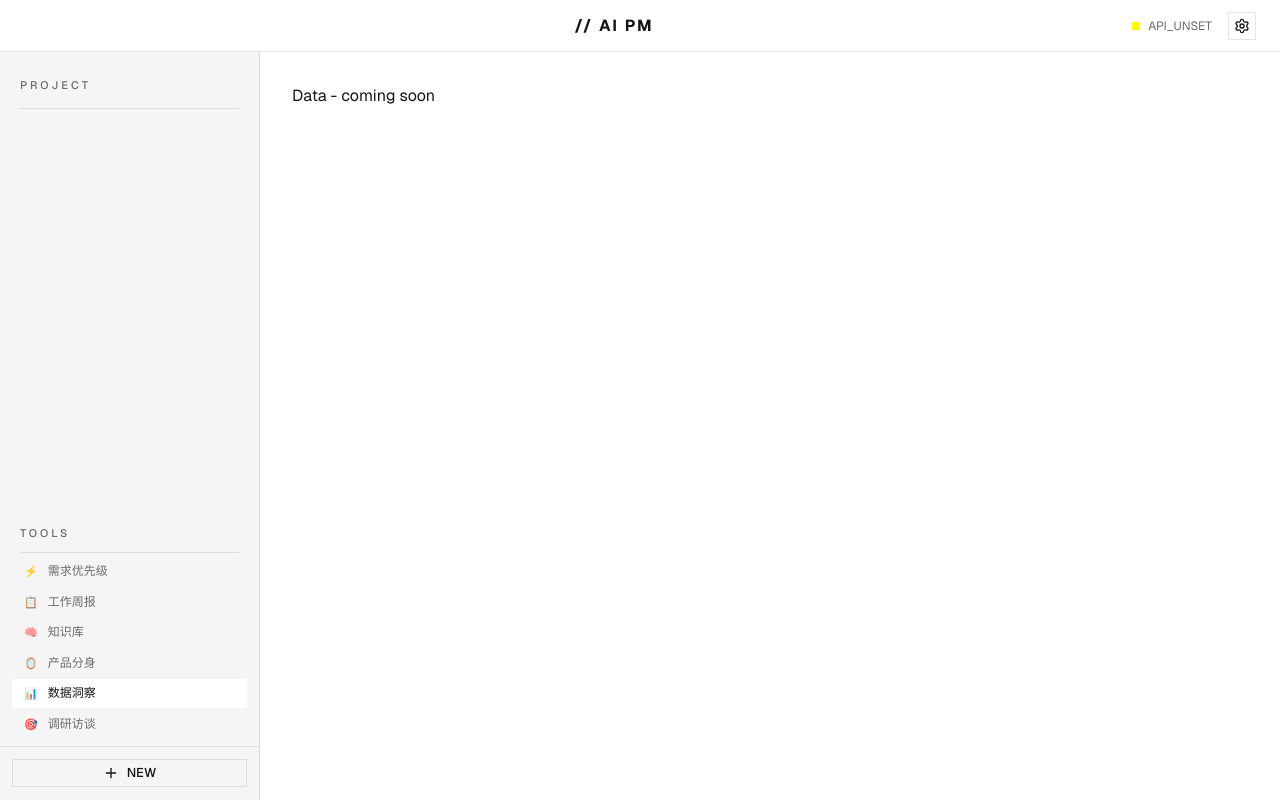
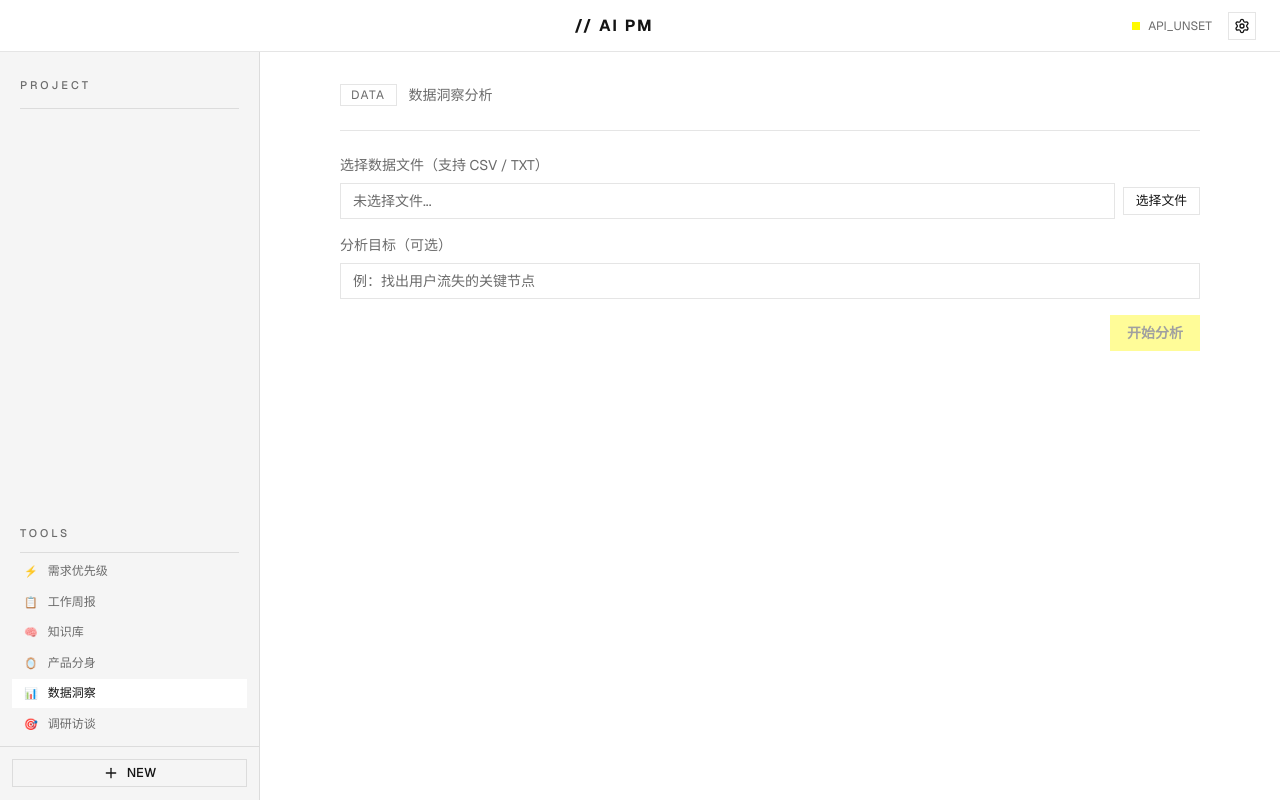
Before and after one commit to K3tty5555/AI_PM, a React (Vite) app in the folder app/: page /tools/data in a window 1280 px wide. Built offline with nearby package versions, Linux system fonts and the light colour scheme.

Commit message:
feat: data analysis tool page (CSV/TXT file upload)

```diff
--- a/app/src/pages/tools/Data.tsx
+++ b/app/src/pages/tools/Data.tsx
@@ -1,3 +1,119 @@
+import { useState, useCallback } from "react"
+import { open as openDialog } from "@tauri-apps/plugin-dialog"
+import { Badge } from "@/components/ui/badge"
+import { Button } from "@/components/ui/button"
+import { ProgressBar } from "@/components/ui/progress-bar"
+import { PrdViewer } from "@/components/prd-viewer"
+import { useToolStream } from "@/hooks/use-tool-stream"
+import { cn } from "@/lib/utils"
+
 export function ToolDataPage() {
-  return <div>Data - coming soon</div>
+  const [filePath, setFilePath] = useState("")
+  const [analysisGoal, setAnalysisGoal] = useState("")
+  const { text, isStreaming, isThinking, elapsedSeconds, error, streamMeta, run, reset } = useToolStream("ai-pm-data")
+
+  const handleSelectFile = useCallback(async () => {
+    const selected = await openDialog({
+      filters: [{ name: "数据文件", extensions: ["csv", "txt", "md"] }],
+    })
+    if (selected && typeof selected === "string") {
+      setFilePath(selected)
+    }
+  }, [])
+
+  const handleRun = useCallback(() => {
+    if (!filePath) return
+    reset()
+    const goal = analysisGoal.trim() || "请对数据进行全面洞察分析，发现关键趋势和问题"
+    run(goal, filePath)
+  }, [filePath, analysisGoal, run, reset])
+
+  const progressValue = isStreaming ? Math.min(90, Math.floor(text.length / 30)) : text ? 100 : 0
+
+  return (
+    <div className="mx-auto w-full max-w-[860px]">
+      <div className="mb-6 flex items-center gap-3">
+        <Badge variant="outline">DATA</Badge>
+        <span className="text-sm text-[var(--text-muted)]">数据洞察分析</span>
+      </div>
+      <div className="h-px bg-[var(--border)]" />
+
+      {!isStreaming && !text && (
+        <div className="mt-6 space-y-4">
+          <div>
+            <p className="mb-2 text-sm text-[var(--text-muted)]">选择数据文件（支持 CSV / TXT）</p>
+            <div className="flex items-center gap-2">
+              <input
+                type="text"
+                value={filePath}
+                readOnly
+                placeholder="未选择文件..."
+                className={cn(
+                  "flex-1 h-9 px-3 text-sm bg-transparent border border-[var(--border)]",
+                  "placeholder:text-[var(--text-muted)] outline-none"
+                )}
+              />
+              <Button variant="ghost" size="sm" onClick={handleSelectFile}>选择文件</Button>
+            </div>
+          </div>
+          <div>
+            <p className="mb-2 text-sm text-[var(--text-muted)]">分析目标（可选）</p>
+            <input
+              type="text"
+              value={analysisGoal}
+              onChange={(e) => setAnalysisGoal(e.target.value)}
+              placeholder="例：找出用户流失的关键节点"
+              className={cn(
+                "w-full h-9 px-3 text-sm bg-transparent border border-[var(--border)]",
+                "placeholder:text-[var(--text-muted)] outline-none",
+                "focus:border-[var(--yellow)] transition-[border-color]"
+              )}
+            />
+          </div>
+          <div className="flex justify-end">
+            <Button variant="primary" onClick={handleRun} disabled={!filePath}>开始分析</Button>
+          </div>
+        </div>
+      )}
+
+      {isStreaming && (
+        <div className="mt-6">
+          <ProgressBar value={progressValue} animated />
+          {isThinking && <p className="mt-2 text-sm text-[var(--text-muted)] animate-pulse">正在思考...</p>}
+          <p className="mt-2 font-[var(--font-geist-mono),_'Courier_New',_monospace] text-xs text-[var(--text-muted)]">
+            {String(Math.floor(elapsedSeconds / 60)).padStart(2, "0")}:{String(elapsedSeconds % 60).padStart(2, "0")}
+          </p>
+        </div>
+      )}
+
+      {error && (
+        <div className="mt-4 border border-[var(--destructive)]/30 bg-[var(--destructive)]/5 p-4">
+          <p className="text-sm text-[var(--destructive)]">{error}</p>
+          <Button variant="ghost" size="sm" onClick={() => { reset(); setFilePath(""); setAnalysisGoal("") }} className="mt-2">重置</Button>
+        </div>
+      )}
+
+      {text && (
+        <div className="mt-6">
+          <div className="mb-3 flex items-center justify-between">
+            <span className="font-[var(--font-geist-mono),_'Courier_New',_monospace] text-xs uppercase tracking-[2px] text-[var(--text-muted)]">ANALYSIS RESULT</span>
+            {!isStreaming && (
+              <div className="flex gap-2">
+                <Button variant="ghost" size="sm" onClick={() => { reset(); setFilePath(""); setAnalysisGoal("") }}>重新分析</Button>
+                <Button variant="ghost" size="sm" onClick={() => navigator.clipboard.writeText(text)}>复制</Button>
+              </div>
+            )}
+          </div>
+          <PrdViewer markdown={text} isStreaming={isStreaming} />
+          {!isStreaming && streamMeta && (
+            <p className="mt-2 text-xs text-[var(--text-muted)] font-mono">
+              {streamMeta.inputTokens != null
+                ? `耗时 ${(streamMeta.durationMs / 1000).toFixed(1)}s · 输入 ${streamMeta.inputTokens.toLocaleString()} tokens`
+                : `CLI 模式：耗时 ${(streamMeta.durationMs / 1000).toFixed(1)}s`}
+            </p>
+          )}
+        </div>
+      )}
+    </div>
+  )
 }
```
